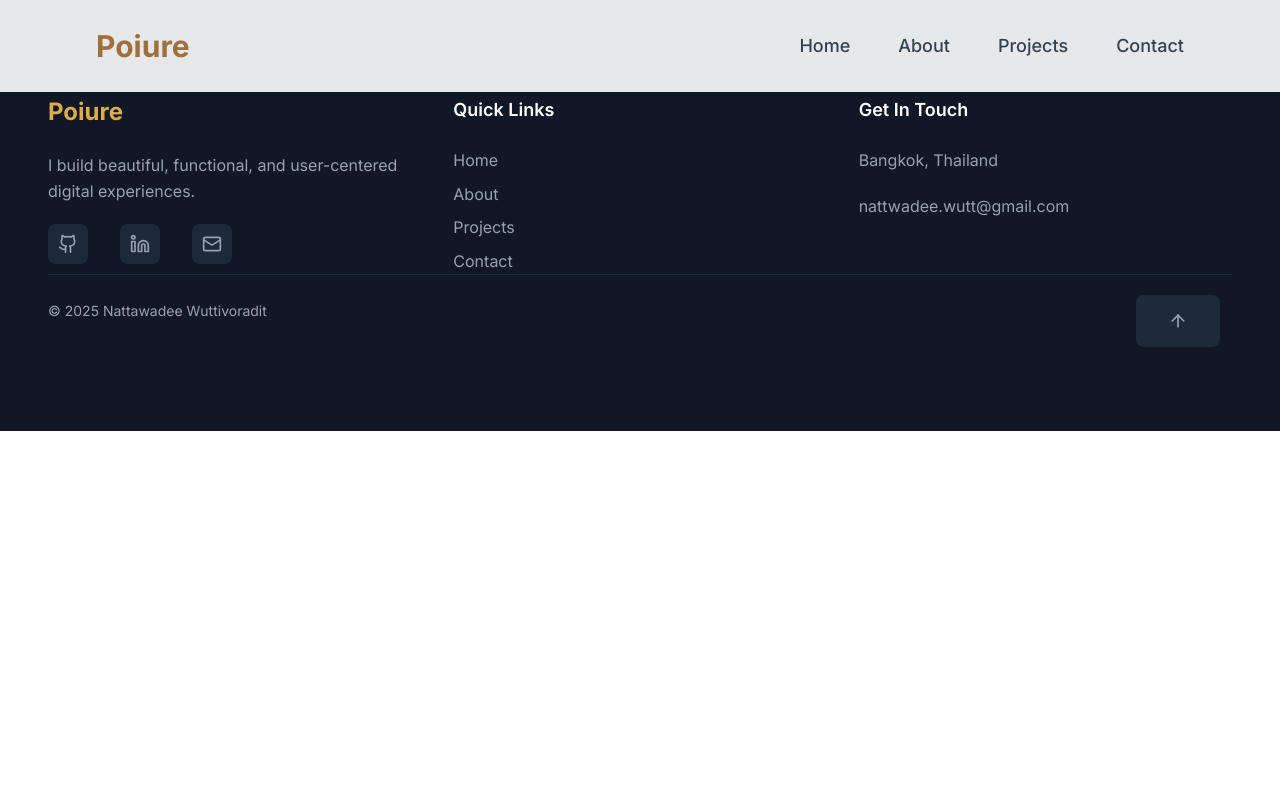
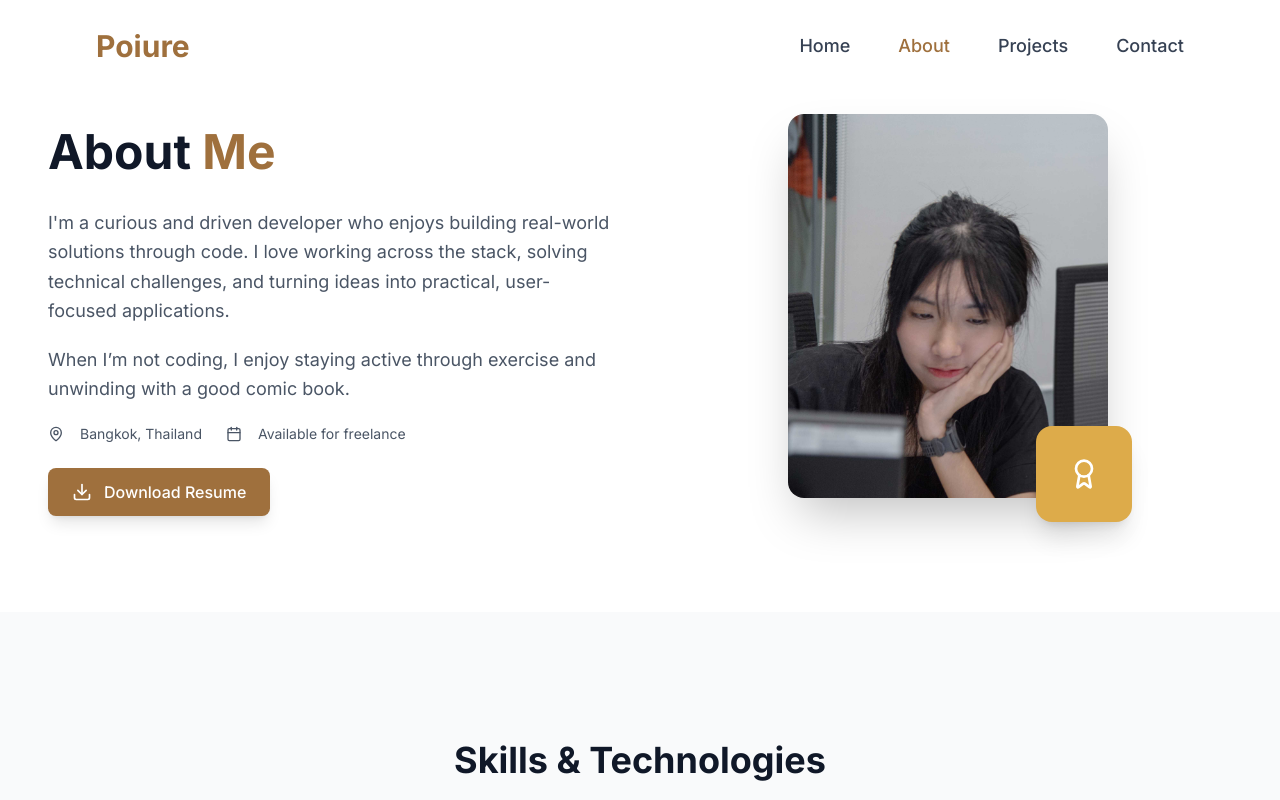
Before and after one commit to poiure1/portfolio, a React (Vite) app: page /portfolio/about in a window 1280 px wide. Shown: the top 800 px of the page. Built offline with nearby package versions, Linux system fonts and the light colour scheme.

Commit message:
Update routing paths and asset URLs for portfolio structure

```diff
--- a/src/App.jsx
+++ b/src/App.jsx
@@ -17,11 +17,11 @@ function App() {
         <Navbar />
         <main className="flex-1">
           <Routes>
-            <Route path="/" element={<Home />} />
-            <Route path="/about" element={<About />} />
-            <Route path="/projects" element={<Projects />} />
-            <Route path="/projects/:id" element={<ProjectDetail />} />
-            <Route path="/contact" element={<Contact />} />
+            <Route path="/portfolio/" element={<Home />} />
+            <Route path="/portfolio/about" element={<About />} />
+            <Route path="/portfolio/projects" element={<Projects />} />
+            <Route path="/portfolio/projects/:id" element={<ProjectDetail />} />
+            <Route path="/portfolio/contact" element={<Contact />} />
           </Routes>
         </main>
         <Footer />
--- a/src/components/Navbar.jsx
+++ b/src/components/Navbar.jsx
@@ -44,7 +44,7 @@ const Navbar = () => {
         <div className="flex items-center justify-between">
           {/* Brand */}
           <Link
-            to="/"
+            to="/portfolio/"
             onClick={handleLogoClick}
             className="text-2xl lg:text-3xl font-bold text-primary-500 hover:text-primary-400 transition-all duration-300 transform hover:scale-105"
           >
--- a/src/data/portfolioData.json
+++ b/src/data/portfolioData.json
@@ -6,18 +6,18 @@
     "email": "nattwadee.wutt@gmail.com",
     "github": "https://github.com/poiure1",
     "linkedin": "https://linkedin.com/in/nattawadee-wuttivoradit",
-    "resumeUrl": "/assets/Nattawadee_Wuttivoradit_Public_Resume.pdf",
+    "resumeUrl": "./assets/Nattawadee_Wuttivoradit_Public_Resume.pdf",
     "initials": "NW",
-    "profileImage": "/assets/images/profile.jpg",
+    "profileImage": "./assets/images/profile.jpg",
     "location": "Bangkok, Thailand"
   },
   "navigation": {
     "brand": "Poiure",
     "links": [
-      { "path": "/", "label": "Home" },
-      { "path": "/about", "label": "About" },
-      { "path": "/projects", "label": "Projects" },
-      { "path": "/contact", "label": "Contact" }
+      { "path": "/portfolio/", "label": "Home" },
+      { "path": "/portfolio/about", "label": "About" },
+      { "path": "/portfolio/projects", "label": "Projects" },
+      { "path": "/portfolio/contact", "label": "Contact" }
     ]
   },
   "socialLinks": [
@@ -99,7 +99,7 @@
       "id": 1,
       "title": "Nongpanya",
       "description": "A smart medicine dispensing system integrated with a web platform. It automatically selects and dispenses appropriate medication based on user symptoms, using a mapped database of symptoms and treatments.",
-      "image": "/assets/images/nongpanya_1.png",
+      "image": "./assets/images/nongpanya_1.png",
       "tags": ["React", "Chart.js", "TypeScript", "Node.js", "JavaScript", "Express", "MySQL", "Prisma", "WebSocket", "NginX", "Docker"],
       "categories": ["Frontend", "Backend", "Database", "DevOps"],
       "github": "https://github.com/lnwwaveza007/nongpanya",
@@ -109,7 +109,7 @@
       "id": 2,
       "title": "CampusLink",
       "description": "A comprehensive university management platform designed to support academic and administrative operations across departments.",
-      "image": "/assets/images/campuslink_1.png",
+      "image": "./assets/images/campuslink_1.png",
       "tags": ["React", "TypeScript", "Node.js", "JavaScript", "Express", "PostgreSQL", "Prisma", "MinIO"],
       "categories": ["Backend", "Database"],
       "github": "https://github.com/KMUTT-CampusLink",
@@ -119,7 +119,7 @@
       "id": 3,
       "title": "AllyCall",
       "description": "A mobile safety app that allows users to make fake calls, view high-risk locations, and access personal legal rights information for protection and awareness.",
-      "image": "/assets/images/allycall_1.png",
+      "image": "./assets/images/allycall_1.png",
       "tags": ["Flutter", "Dart", "Node.js", "Express", "JavaScript", "PostgreSQL", "Prisma", "MinIO"],
       "categories": ["Frontend", "Backend", "DevOps"],
       "github": "https://github.com/Integrated-AllyCall",
@@ -129,7 +129,7 @@
       "id": 4,
       "title": "Redine",
       "description": "A mobile app that helps users create new recipes from leftover ingredients, promoting sustainability and reducing food waste.",
-      "image": "/assets/images/redine_1.png",
+      "image": "./assets/images/redine_1.png",
       "tags": ["Flutter", "Dart", "Hono", "Bun", "TypeScript", "Firebase"],
       "categories": ["Frontend", "Backend"],
       "github": "https://github.com/ReDine-Flutter-Project-G4",
@@ -139,7 +139,7 @@
       "id": 5,
       "title": "CS First Date 2024",
       "description": "A project for the annual freshman orientation event for computer science students, focused on engagement and event coordination.",
-      "image": "/assets/images/csfd_1.png",
+      "image": "./assets/images/csfd_1.png",
       "tags": ["React", "Vue.js", "Tailwind CSS", "Node.js", "Express", "JavaScript", "PostgreSQL"],
       "categories": ["Design"],
       "github": "https://github.com/KMUTT-CSFD-2024",
@@ -149,7 +149,7 @@
       "id": 6,
       "title": "IT3K #19",
       "description": "A real-time scoreboard system for IT3K sports events, enabling live match tracking and score updates during competitions.",
-      "image": "/assets/images/it3k_1.png",
+      "image": "./assets/images/it3k_1.png",
       "tags": ["Next.js", "TypeScript", "NX", "MySQL", "WebSocket"],
       "categories": ["Backend"],
       "github": "https://github.com/SAMOSIT-Dev/it3k-2025-client",
--- a/src/pages/Projects.jsx
+++ b/src/pages/Projects.jsx
@@ -80,7 +80,7 @@ const Projects = () => {
             {filteredProjects.map((project, index) => (
               <Link
                 key={project.id}
-                to={`/projects/${project.id}`}
+                to={`/portfolio/projects/${project.id}`}
                 className="group bg-white rounded-2xl border border-gray-100 hover:border-gray-200 transition-all duration-300 hover:shadow-lg hover:-translate-y-1 overflow-hidden block"
                 style={{ animationDelay: `${index * 100}ms` }}
               >
--- a/vite.config.js
+++ b/vite.config.js
@@ -5,5 +5,5 @@ import tailwindcss from '@tailwindcss/vite'
 // https://vite.dev/config/
 export default defineConfig({
   plugins: [react(), tailwindcss()],
-  base: '/',
+  base: '/portfolio/',
 })
```
